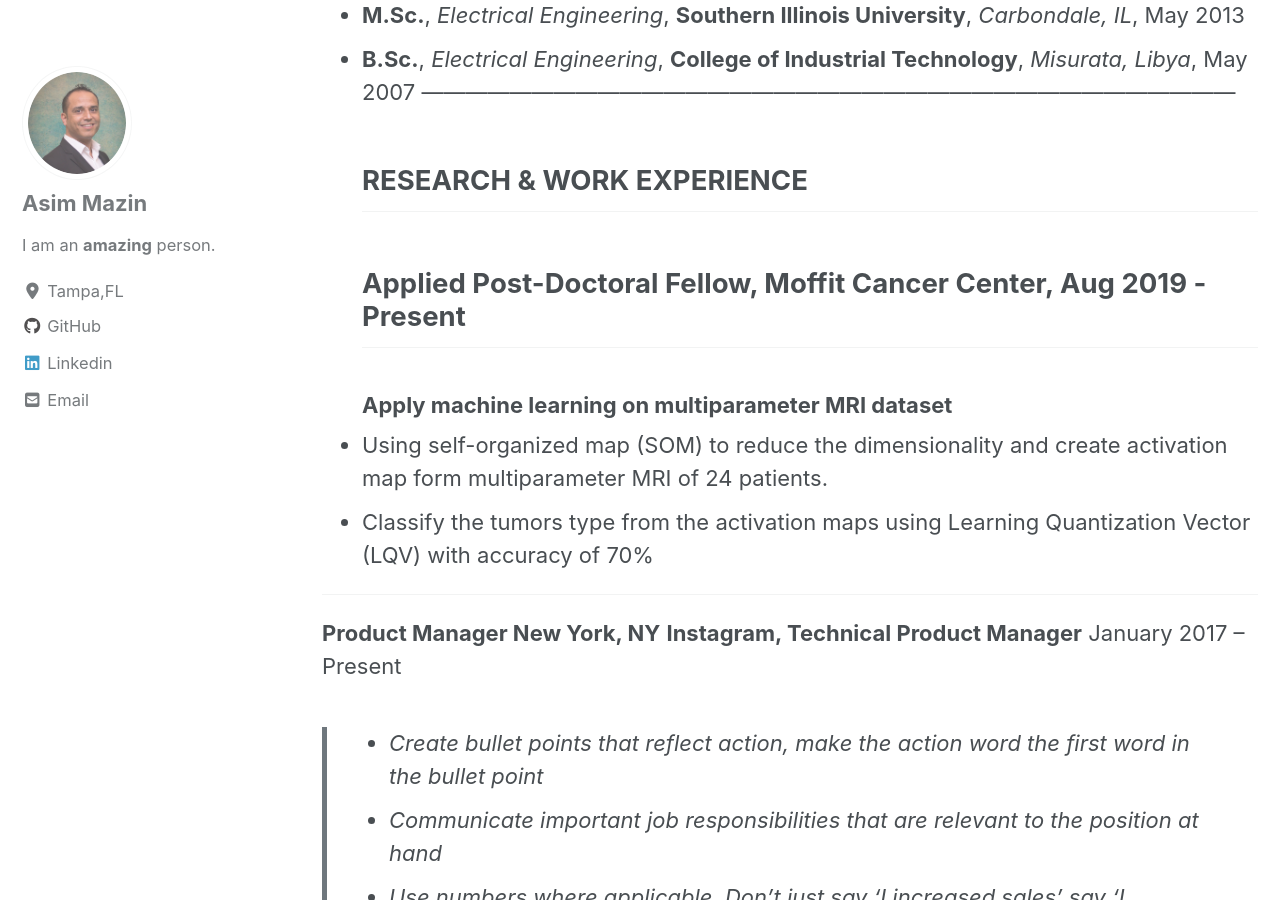
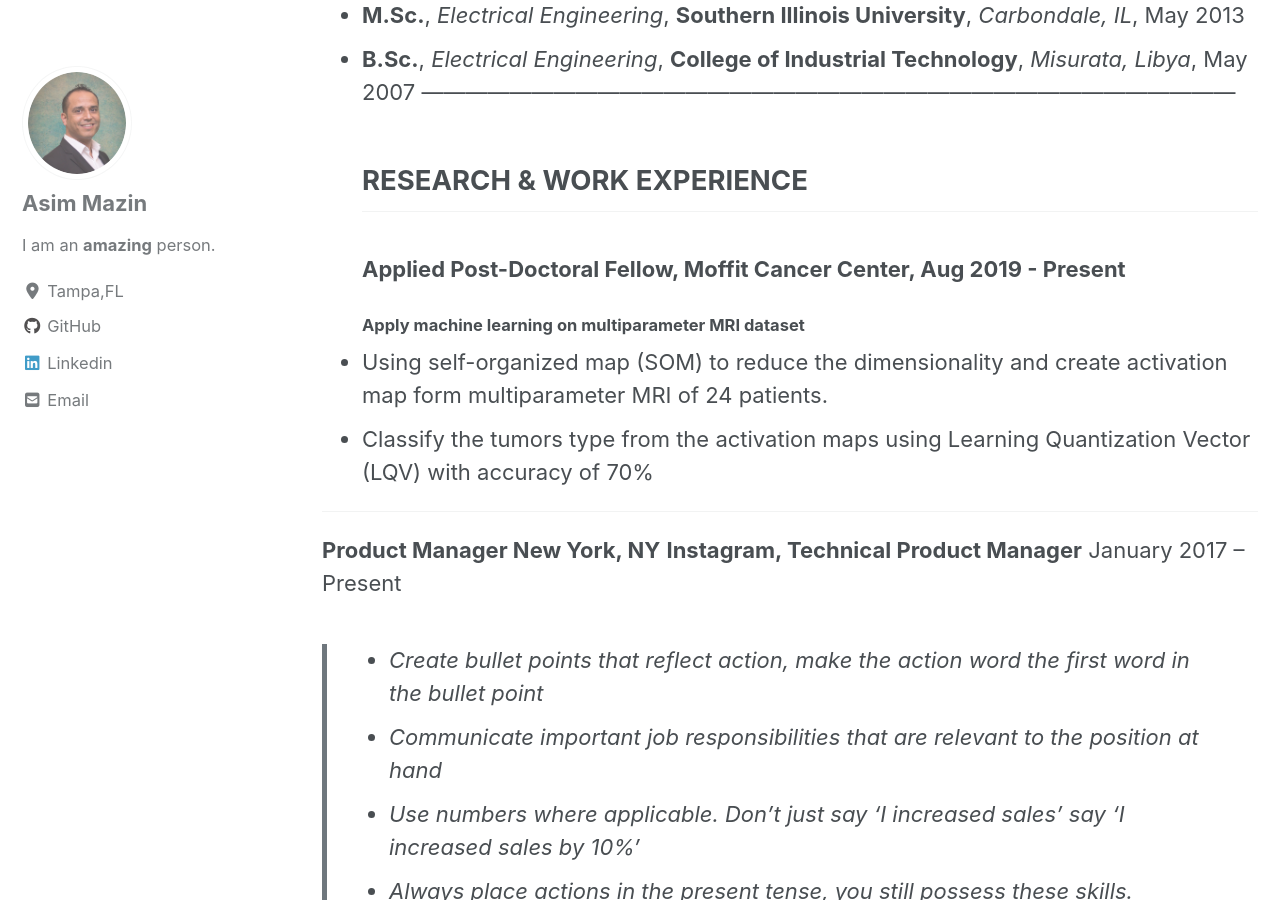
Before and after one commit to AsimMazin/Asimmazin.github.io, a Jekyll site: the page built from _pages/Resume.md, in a window 1280 px wide and 900 px high, scrolled down 480 px. Built offline with Jekyll 4.4.1, drawn with Linux system fonts in a browser that asks for light colours; cached includes are drawn as plain includes; nearby versions of some CDN libraries.

Commit message:
modifications

```diff
--- a/_pages/Resume.md
+++ b/_pages/Resume.md
@@ -15,8 +15,8 @@ Place your objective here!
  - **B.Sc.**, *Electrical Engineering*, **College of Industrial Technology**, *Misurata, Libya*, May 2007
  ---------------------------------------------------------------------------------------------------------------
 ## RESEARCH & WORK EXPERIENCE
-## Applied Post-Doctoral Fellow, Moffit Cancer Center, Aug 2019 - Present
-### Apply machine learning on multiparameter MRI dataset
+### Applied Post-Doctoral Fellow, Moffit Cancer Center, Aug 2019 - Present
+#### Apply machine learning on multiparameter MRI dataset
 - Using self-organized map (SOM) to reduce the dimensionality and create activation map form multiparameter MRI of 24 patients.
 - Classify the tumors type from the activation maps using Learning Quantization Vector (LQV) with accuracy of 70%
 
```
